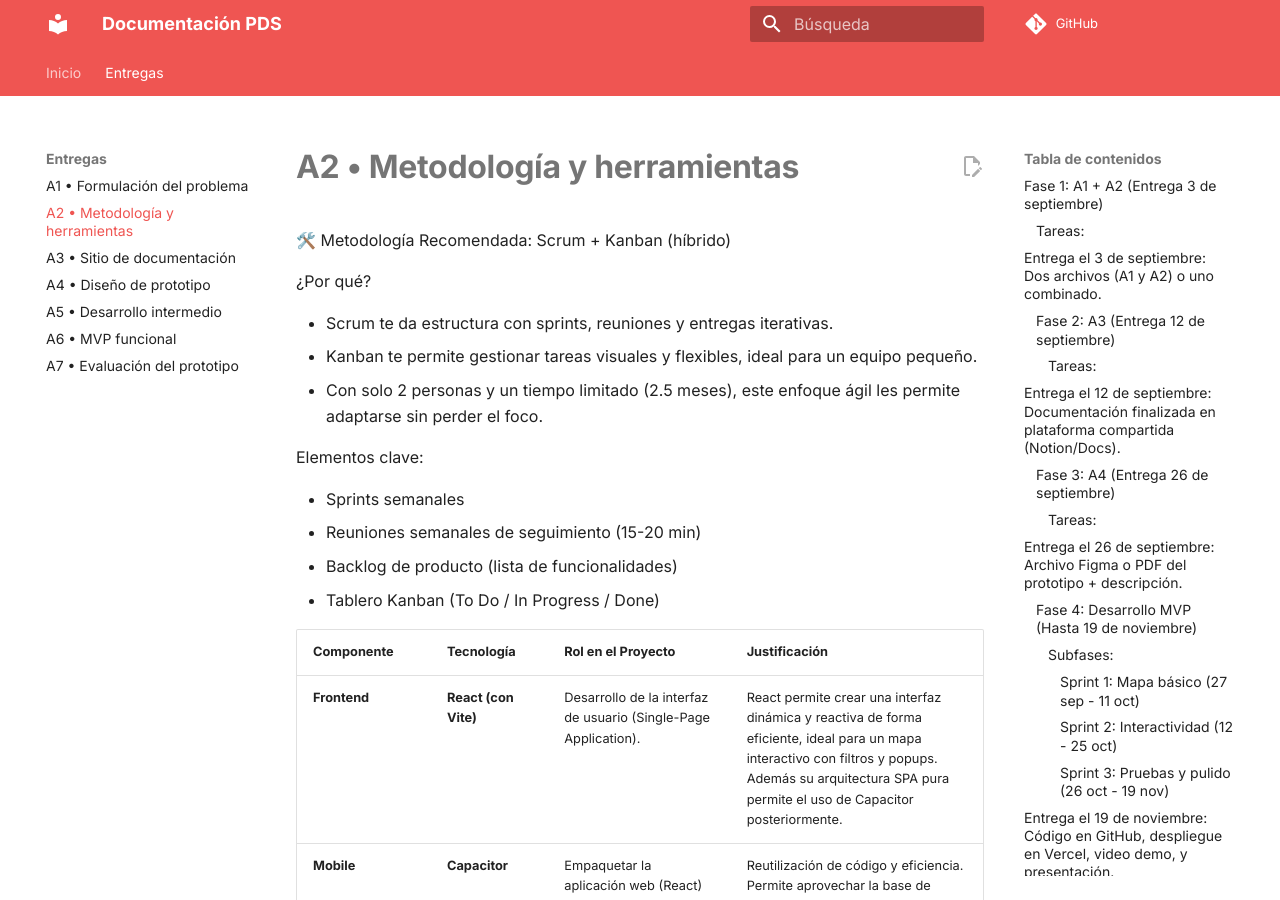
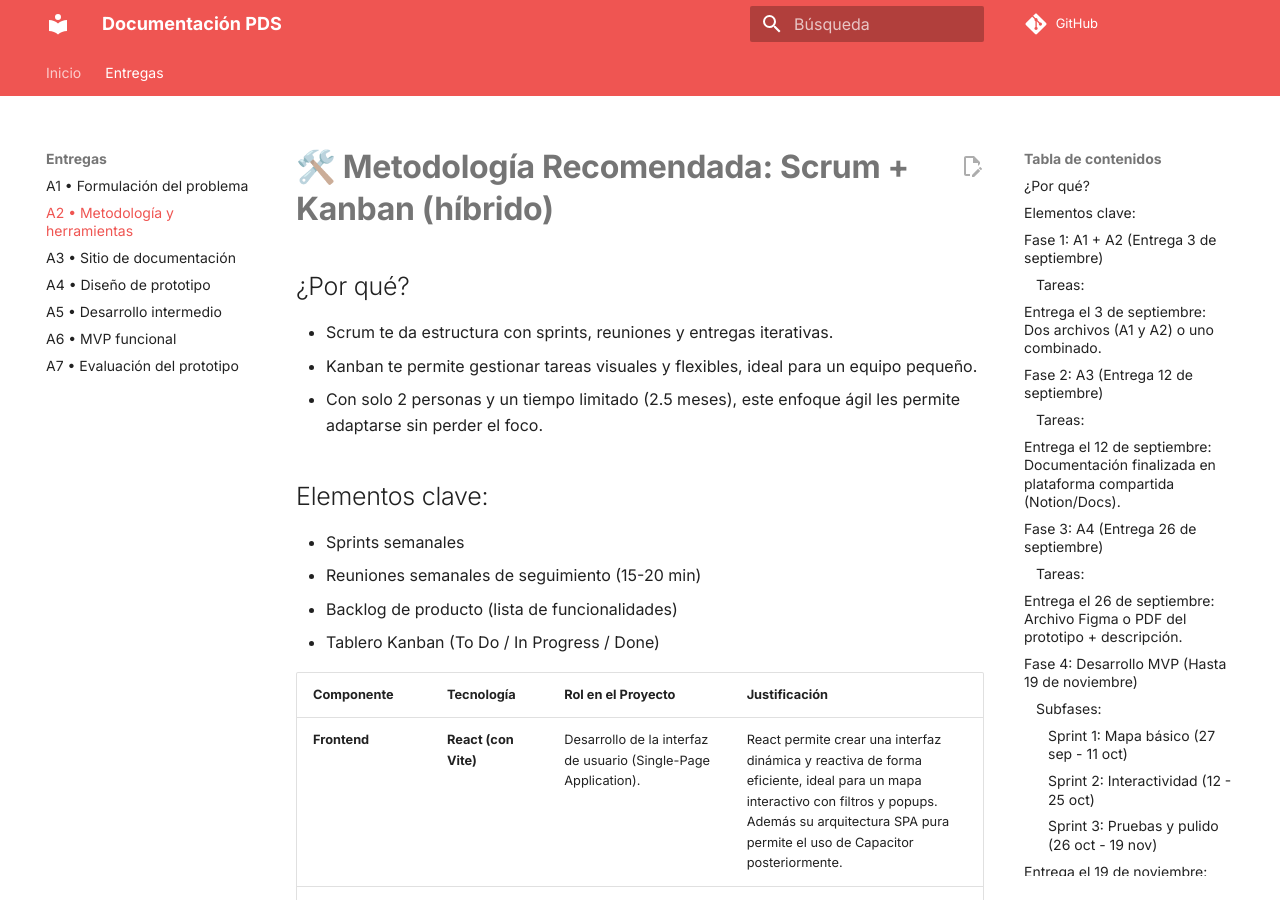
Before and after one commit to L1TnzO/Documentacion-PDS, an MkDocs documentation site: the page built from docs/A2.md, in a window 1280 px wide and 900 px high. Built offline with MkDocs 1.6.1 and Material for MkDocs 9.7.7, drawn with Linux system fonts in a browser that asks for light colours; comment, search, counter and statistics services are not loaded.

Commit message:
fix nesting

```diff
--- a/docs/A2.md
+++ b/docs/A2.md
@@ -1,12 +1,12 @@
-🛠️ Metodología Recomendada: Scrum \+ Kanban (híbrido)
+# 🛠️ Metodología Recomendada: Scrum \+ Kanban (híbrido)
 
-¿Por qué?
+## ¿Por qué?
 
 - Scrum te da estructura con sprints, reuniones y entregas iterativas.
 - Kanban te permite gestionar tareas visuales y flexibles, ideal para un equipo pequeño.
 - Con solo 2 personas y un tiempo limitado (2.5 meses), este enfoque ágil les permite adaptarse sin perder el foco.
 
-Elementos clave:
+## Elementos clave:
 
 - Sprints semanales
 - Reuniones semanales de seguimiento (15-20 min)
@@ -34,11 +34,11 @@ Elementos clave:
 | A6 | 19-Nov | MVP funcional |
 | A7 | 21-Nov | Evaluación del prototipo |
 
-###  Fase 1: A1 \+ A2 (Entrega 3 de septiembre)
+## Fase 1: A1 \+ A2 (Entrega 3 de septiembre)
 
 Duración: 1 semana (1 \- 3 sep)
 
-#### Tareas:
+### Tareas:
 
 * Definir el problema: ¿por qué es importante conocer incendios históricos?
 * Identificar usuarios: bomberos, municipios, estudiantes.
@@ -51,11 +51,11 @@ Duración: 1 semana (1 \- 3 sep)
  Entrega el 3 de septiembre: Dos archivos (A1 y A2) o uno combinado.
 ---
 
-###  Fase 2: A3 (Entrega 12 de septiembre)
+## Fase 2: A3 (Entrega 12 de septiembre)
 
 Duración: 1 semana (4 \- 12 sep)
 
-#### Tareas:
+### Tareas:
 
 * Integrar A1 y A2 en una sola documentación profesional (Notion o Google Docs).
 * Agregar estructura clara: introducción, problema, metodología, herramientas, cronograma.
@@ -65,11 +65,11 @@ Duración: 1 semana (4 \- 12 sep)
  Entrega el 12 de septiembre: Documentación finalizada en plataforma compartida (Notion/Docs).
 ---
 
-###  Fase 3: A4 (Entrega 26 de septiembre)
+## Fase 3: A4 (Entrega 26 de septiembre)
 
 Duración: 2 semanas (13 \- 26 sep)
 
-#### Tareas:
+### Tareas:
 
 * Buscar o crear base de datos de incendios (JSON con 10-15 ejemplos).
 * Diseñar interfaz en Figma: mapa, botones, filtros, popups.
@@ -80,26 +80,26 @@ Duración: 2 semanas (13 \- 26 sep)
  Entrega el 26 de septiembre: Archivo Figma o PDF del prototipo \+ descripción.
 ---
 
-###  Fase 4: Desarrollo MVP (Hasta 19 de noviembre)
+## Fase 4: Desarrollo MVP (Hasta 19 de noviembre)
 
 Duración: 8 semanas (27 sep \- 19 nov)
 
-#### Subfases:
+### Subfases:
 
-##### Sprint 1: Mapa básico (27 sep \- 11 oct)
+#### Sprint 1: Mapa básico (27 sep \- 11 oct)
 
 * Crear página HTML/CSS básica.
 * Integrar Leaflet.js o Mapbox.
 * Cargar datos JSON y mostrar iconos en el mapa.
 * Hacer popup con nombre, fecha, causa.
 
-#####  Sprint 2: Interactividad (12 \- 25 oct)
+#### Sprint 2: Interactividad (12 \- 25 oct)
 
 * Añadir filtros: dropdowns por año, tipo, causa.
 * Mostrar lista lateral de incendios.
 * Mejorar UX: colores, íconos, leyenda.
 
-#####  Sprint 3: Pruebas y pulido (26 oct \- 19 nov)
+#### Sprint 3: Pruebas y pulido (26 oct \- 19 nov)
 
 * Probar en diferentes dispositivos.
 * Corregir errores de carga, estilo, lógica.
@@ -109,11 +109,11 @@ Duración: 8 semanas (27 sep \- 19 nov)
  Entrega el 19 de noviembre: Código en GitHub, despliegue en Vercel, video demo, y presentación.
 ---
 
-###  Fase 5: A7 (Entrega 21 de noviembre)
+## Fase 5: A7 (Entrega 21 de noviembre)
 
 Duración: 2 días (20 \- 21 nov)
 
-#### Tareas:
+### Tareas:
 
 * Realizar evaluación del prototipo: ¿cumple con las necesidades? ¿es usable?
 * Hacer checklist de pruebas: funciones, velocidad, claridad.
```
Also changed, not shown: docs/A1.md (+1 -1 lines).
